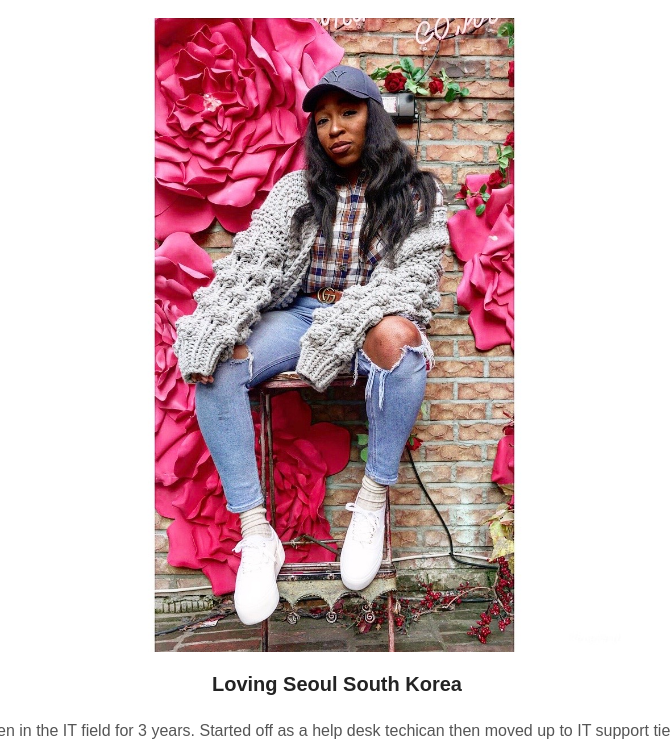
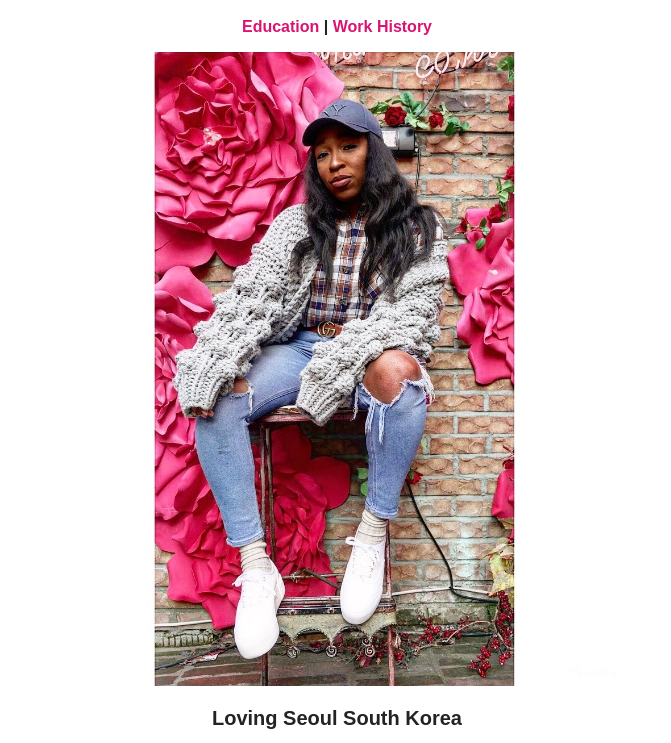
Before and after one commit to CourtneyC148/aboutMe, a plain HTML site: page index.html in a window 1280 px wide. Shown: the part 107-850 px from the top of the page, without its empty margins (303-974 px from the left). Drawn offline with Linux system fonts and the light colour scheme.

Commit message:
added links to additional pages

```diff
--- a/index.html
+++ b/index.html
@@ -8,6 +8,7 @@
 </head>
 <body>
     <h1><span class="color">Courtney</span> Crawford</h1>
+    <p><a href="#">Education</a> | <a href="#">Work History</a></p>
     <img src="img/me2.JPG" alt="Me in South Korea">
     <h2>Loving Seoul South Korea</h2>
 
```
